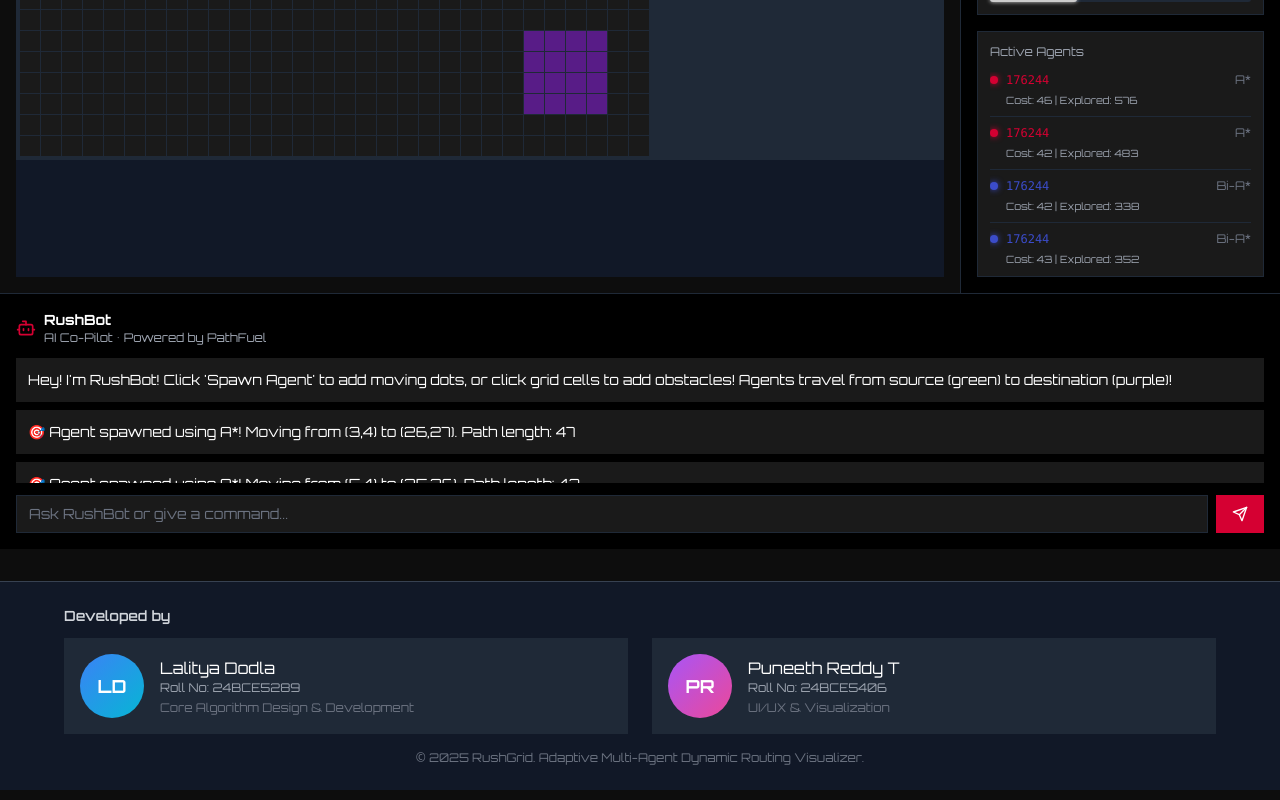
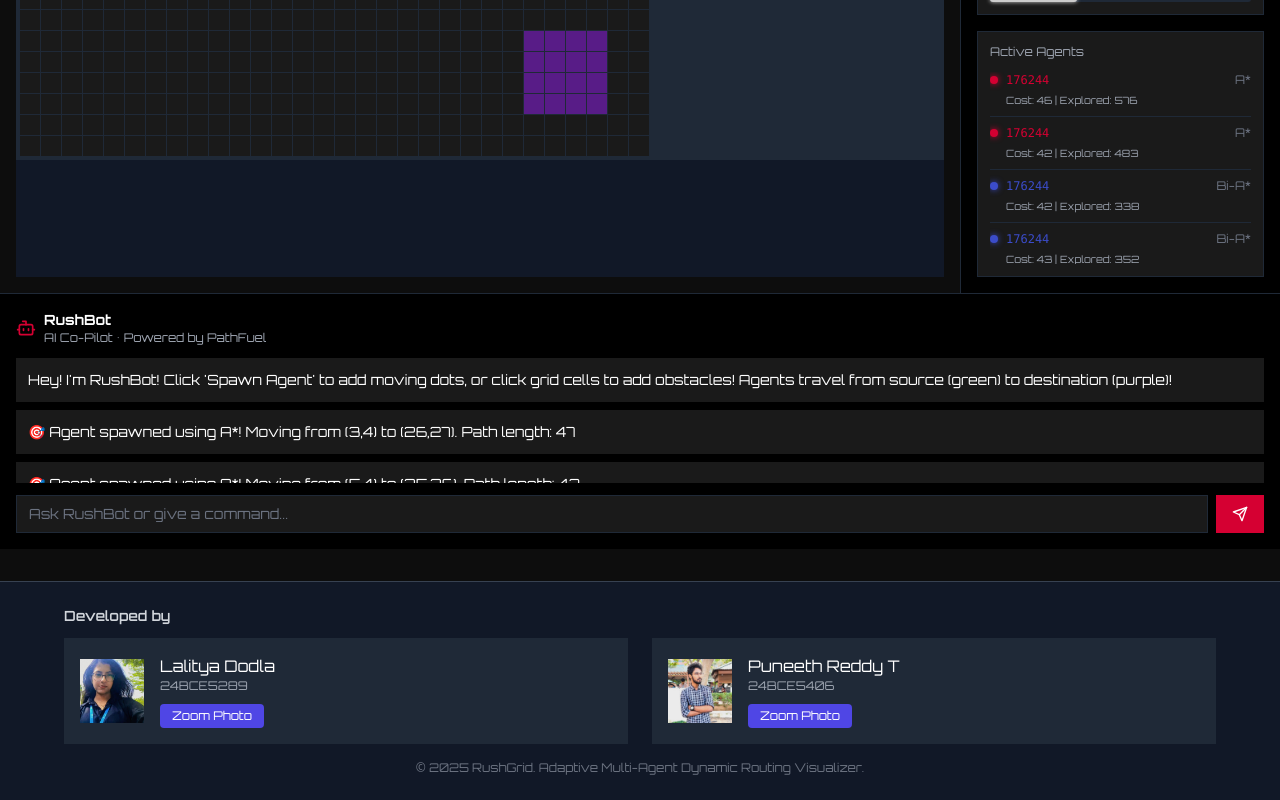
Before and after one commit to Lalitya31/RushGrid, a React (Vite) app: page /#/simulation in a window 1280 px wide. Shown: the part 682-1482 px from the top of the page. Built offline with nearby package versions, Linux system fonts and the light colour scheme.

Commit message:
Remove grid zoom feature, add clickable developer photos with zoom modal

```diff
--- a/src/components/DeveloperFooter.tsx
+++ b/src/components/DeveloperFooter.tsx
@@ -1,32 +1,58 @@
-import React from 'react';
+import React, { useState } from 'react';
+const lalityaImg = new URL('../assets/devs/lalitya.jpg', import.meta.url).href;
+const puneethImg = new URL('../assets/devs/puneeth.jpg', import.meta.url).href;
 
 const DeveloperFooter: React.FC = () => {
+  const [open, setOpen] = useState(false);
+  const [selected, setSelected] = useState<string | null>(null);
+
+  const openPhoto = (src: string) => {
+    setSelected(src);
+    setOpen(true);
+  };
+
+  const close = () => {
+    setOpen(false);
+    setSelected(null);
+  };
+
   return (
+    <>
       <footer className="w-full bg-gray-900 border-t border-gray-700 py-6 px-4 mt-8">
         <div className="max-w-6xl mx-auto">
           <h3 className="text-sm font-semibold text-gray-300 mb-3">Developed by</h3>
           <div className="grid grid-cols-1 md:grid-cols-2 gap-6">
             {/* Developer 1 */}
             <div className="flex items-center gap-4 bg-gray-800 p-4 rounded-lg hover:bg-gray-750 transition">
-            <div className="w-16 h-16 bg-gradient-to-br from-blue-500 to-cyan-500 rounded-full flex items-center justify-center text-white font-bold text-lg flex-shrink-0">
-              LD
-            </div>
+              <img src={lalityaImg} alt="Lalitya Dodla" className="w-16 h-16 rounded-lg object-cover" />
               <div className="flex-1 min-w-0">
                 <p className="font-medium text-white truncate">Lalitya Dodla</p>
-              <p className="text-xs text-gray-400">Roll No: 24BCE5289</p>
-              <p className="text-xs text-gray-500 mt-1">Core Algorithm Design & Development</p>
+                <p className="text-xs text-gray-400">24BCE5289</p>
+                <div className="mt-2">
+                  <button
+                    onClick={() => openPhoto(lalityaImg)}
+                    className="text-xs bg-indigo-600 hover:bg-indigo-500 text-white px-3 py-1 rounded"
+                  >
+                    Zoom Photo
+                  </button>
+                </div>
               </div>
             </div>
 
             {/* Developer 2 */}
             <div className="flex items-center gap-4 bg-gray-800 p-4 rounded-lg hover:bg-gray-750 transition">
-            <div className="w-16 h-16 bg-gradient-to-br from-purple-500 to-pink-500 rounded-full flex items-center justify-center text-white font-bold text-lg flex-shrink-0">
-              PR
-            </div>
+              <img src={puneethImg} alt="Puneeth Reddy T" className="w-16 h-16 rounded-lg object-cover" />
               <div className="flex-1 min-w-0">
                 <p className="font-medium text-white truncate">Puneeth Reddy T</p>
-              <p className="text-xs text-gray-400">Roll No: 24BCE5406</p>
-              <p className="text-xs text-gray-500 mt-1">UI/UX & Visualization</p>
+                <p className="text-xs text-gray-400">24BCE5406</p>
+                <div className="mt-2">
+                  <button
+                    onClick={() => openPhoto(puneethImg)}
+                    className="text-xs bg-indigo-600 hover:bg-indigo-500 text-white px-3 py-1 rounded"
+                  >
+                    Zoom Photo
+                  </button>
+                </div>
               </div>
             </div>
           </div>
@@ -35,6 +61,22 @@ const DeveloperFooter: React.FC = () => {
           </div>
         </div>
       </footer>
+
+      {/* Modal for photo zoom */}
+      {open && selected && (
+        <div
+          className="fixed inset-0 bg-black/70 z-50 flex items-center justify-center p-4"
+          onClick={close}
+        >
+          <div className="bg-transparent rounded shadow-lg max-w-[90vw] max-h-[90vh] overflow-auto" onClick={(e) => e.stopPropagation()}>
+            <img src={selected} alt="Developer" className="max-w-full max-h-[80vh] rounded" />
+            <div className="mt-2 text-center">
+              <button onClick={close} className="mt-2 bg-white text-black px-4 py-1 rounded">Close</button>
+            </div>
+          </div>
+        </div>
+      )}
+    </>
   );
 };
 
```
Also changed, not shown: src/assets/devs/lalitya.jpg (added), src/assets/devs/puneeth.jpg (added). Lines whose indentation alone changed are shown as unchanged.
